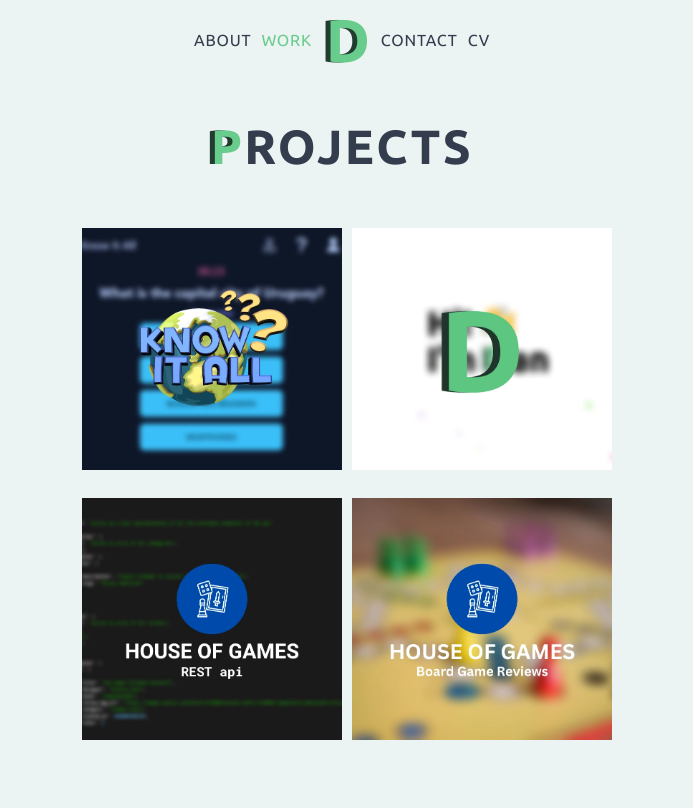
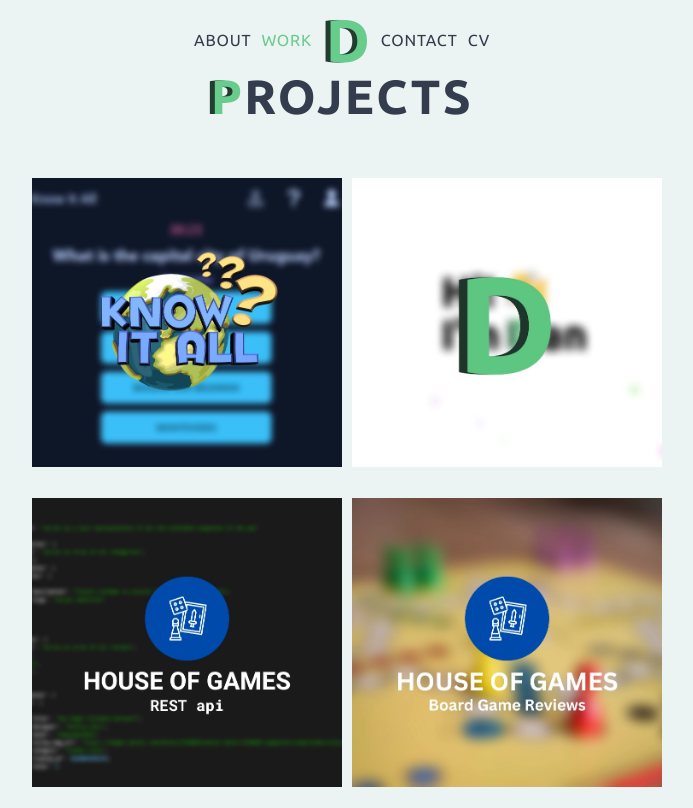
Before and after one commit to Deehjay/portfolio, a Vue app: page /work in a window 1280 px wide. Shown: the whole page, without its empty margins (298-991 px from the left). Built offline with nearby package versions, Linux system fonts and the light colour scheme.

Commit message:
Change header size on project card on large laptops

```diff
--- a/src/components/ProjectCard.vue
+++ b/src/components/ProjectCard.vue
@@ -184,19 +184,19 @@ export default {
 
 @media screen and (max-width: 1600px) {
   .snip1577 {
-    min-width: 250px;
-    max-width: 260px;
-    min-height: 250px;
-    max-width: 260px;
+    min-width: 300px;
+    max-width: 310px;
+    min-height: 300px;
+    max-width: 310px;
   }
 
   .snip1577 h3,
   .snip1577 h4 {
-    font-size: 1.3em;
+    font-size: 1.5em;
   }
 
   .snip1577 h4 {
-    font-size: 0.75em;
+    font-size: 1em;
   }
 }
 </style>
```
